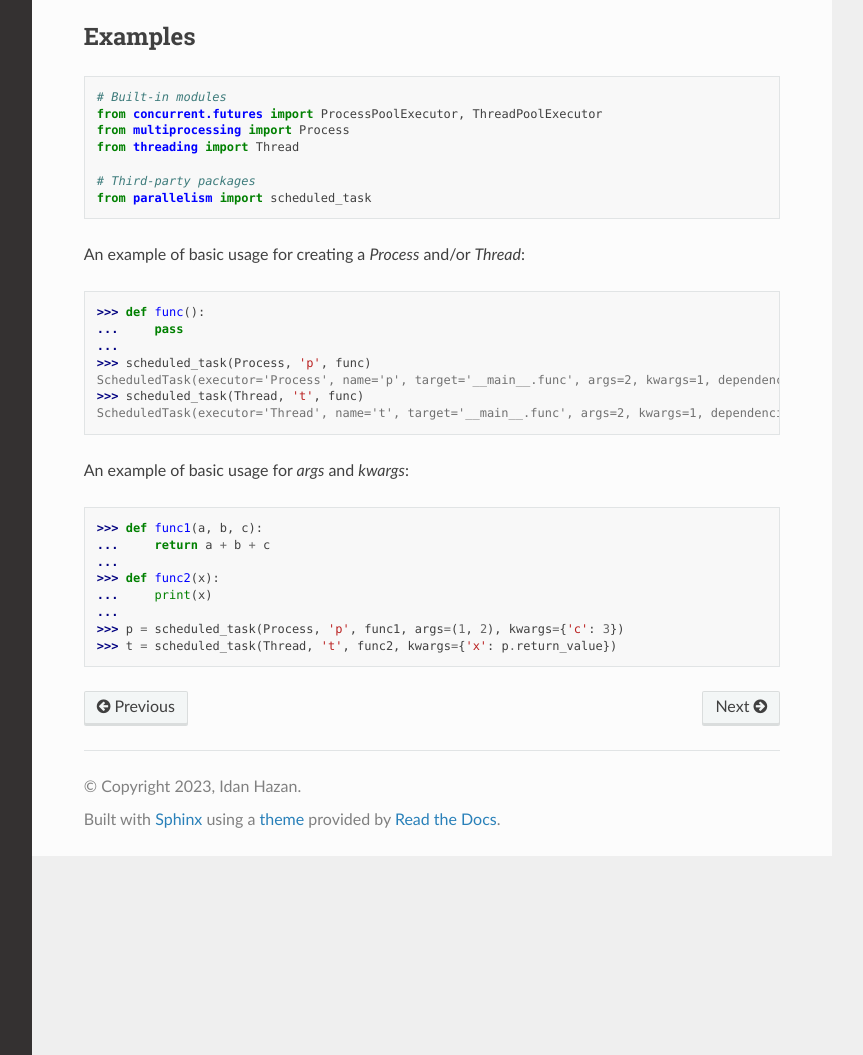
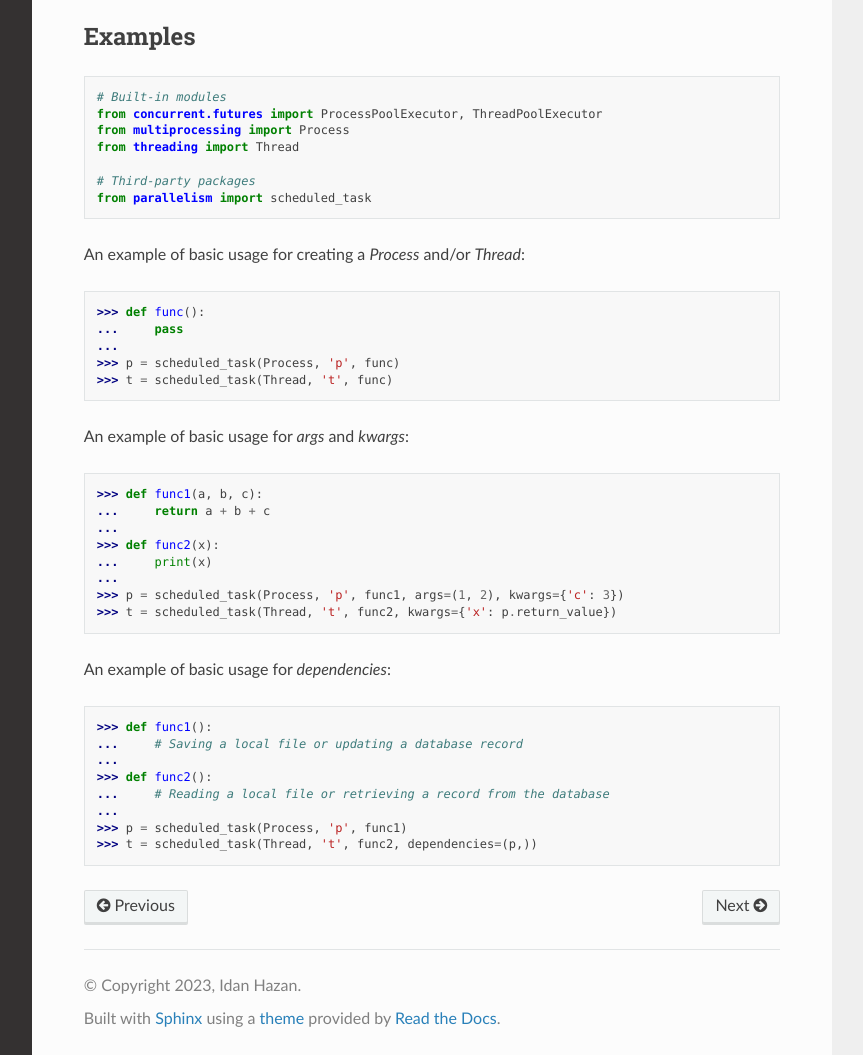
Before and after one commit to idanhazan/parallelism, a Sphinx documentation site: the page built from docs/api_reference/scheduled_task.rst, in a window 1280 px wide and 1319 px high, cut to the strip 264-1319 px from the top of the window. Shown: the whole strip, without its empty margins (268-1131 px from the left). Built offline with Sphinx 7.4.7 and the Read the Docs theme 2.0.0, drawn with Linux system fonts in a browser that asks for light colours.

Commit message:
Update scheduled_task.rst

```diff
--- a/docs/api_reference/scheduled_task.rst
+++ b/docs/api_reference/scheduled_task.rst
@@ -21,10 +21,8 @@ An example of basic usage for creating a `Process` and/or `Thread`:
 >>> def func():
 ...     pass
 ...
->>> scheduled_task(Process, 'p', func)
-ScheduledTask(executor='Process', name='p', target='__main__.func', args=2, kwargs=1, dependencies=0, priority=inf, processes=0, threads=0, continual=False)
->>> scheduled_task(Thread, 't', func)
-ScheduledTask(executor='Thread', name='t', target='__main__.func', args=2, kwargs=1, dependencies=0, priority=inf, processes=0, threads=0, continual=False)
+>>> p = scheduled_task(Process, 'p', func)
+>>> t = scheduled_task(Thread, 't', func)
 
 An example of basic usage for `args` and `kwargs`:
 
@@ -36,3 +34,14 @@ An example of basic usage for `args` and `kwargs`:
 ...
 >>> p = scheduled_task(Process, 'p', func1, args=(1, 2), kwargs={'c': 3})
 >>> t = scheduled_task(Thread, 't', func2, kwargs={'x': p.return_value})
+
+An example of basic usage for `dependencies`:
+
+>>> def func1():
+...     # Saving a local file or updating a database record
+...
+>>> def func2():
+...     # Reading a local file or retrieving a record from the database
+...
+>>> p = scheduled_task(Process, 'p', func1)
+>>> t = scheduled_task(Thread, 't', func2, dependencies=(p,))
```
